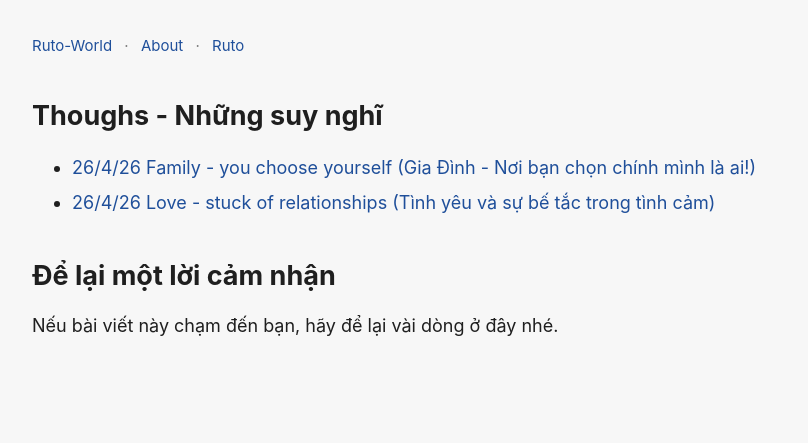
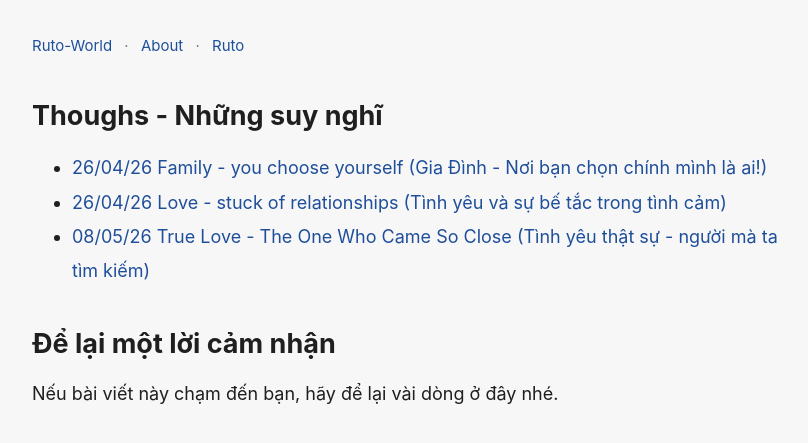
Before and after one commit to euro6792/Ruto-World, a Jekyll site: the page built from worlds/ruto/thoughs/index.md, in a window 1280 px wide. Shown: the top 443 px of the page, without its empty margins (228-1036 px from the left). Built offline with Jekyll 4.4.1, drawn with Linux system fonts in a browser that asks for light colours; comment, search, counter and statistics services are not loaded.

Commit message:
Fix date format and add new thought entry

```diff
--- a/worlds/ruto/thoughs/index.md
+++ b/worlds/ruto/thoughs/index.md
@@ -5,7 +5,7 @@ permalink: /worlds/ruto/thoughs/
 ---
 
 ## Thoughs - Những suy nghĩ
-- [26/4/26 Family - you choose yourself (Gia Đình - Nơi bạn chọn chính mình là ai!)]({{ site.baseurl }}/worlds/ruto/thoughs/family01/)
-- [26/4/26 Love - stuck of relationships (Tình yêu và sự bế tắc trong tình cảm)]({{ site.baseurl }}/worlds/ruto/thoughs/stuck-relationships/)
-
+- [26/04/26 Family - you choose yourself (Gia Đình - Nơi bạn chọn chính mình là ai!)]({{ site.baseurl }}/worlds/ruto/thoughs/family01/)
+- [26/04/26 Love - stuck of relationships (Tình yêu và sự bế tắc trong tình cảm)]({{ site.baseurl }}/worlds/ruto/thoughs/stuck-relationships/)
+- [08/05/26 True Love - The One Who Came So Close (Tình yêu thật sự - người mà ta tìm kiếm)]({{ site.baseurl }}/worlds/ruto/thoughs/True_love001/)
 {% include comments.html %}
```
